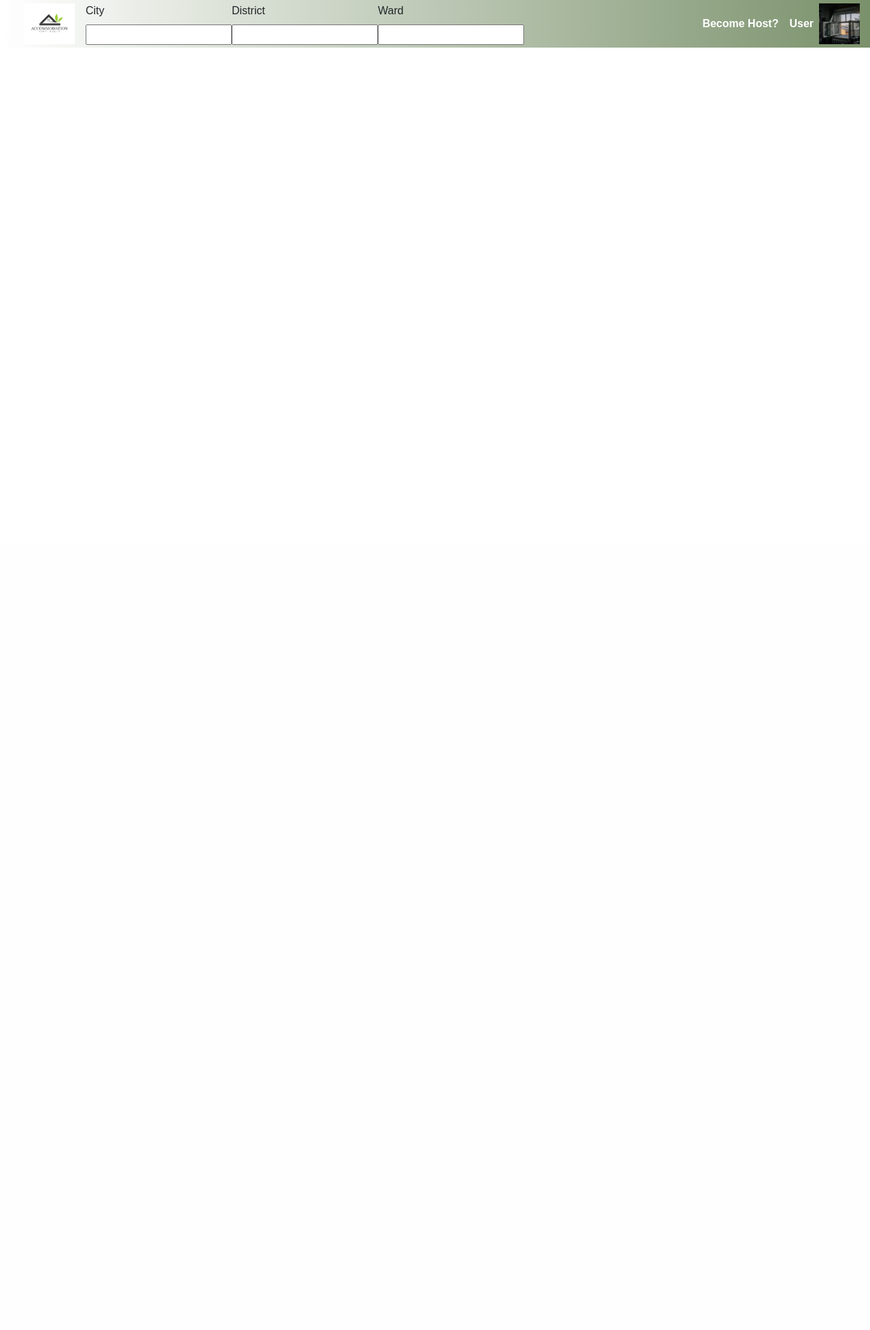
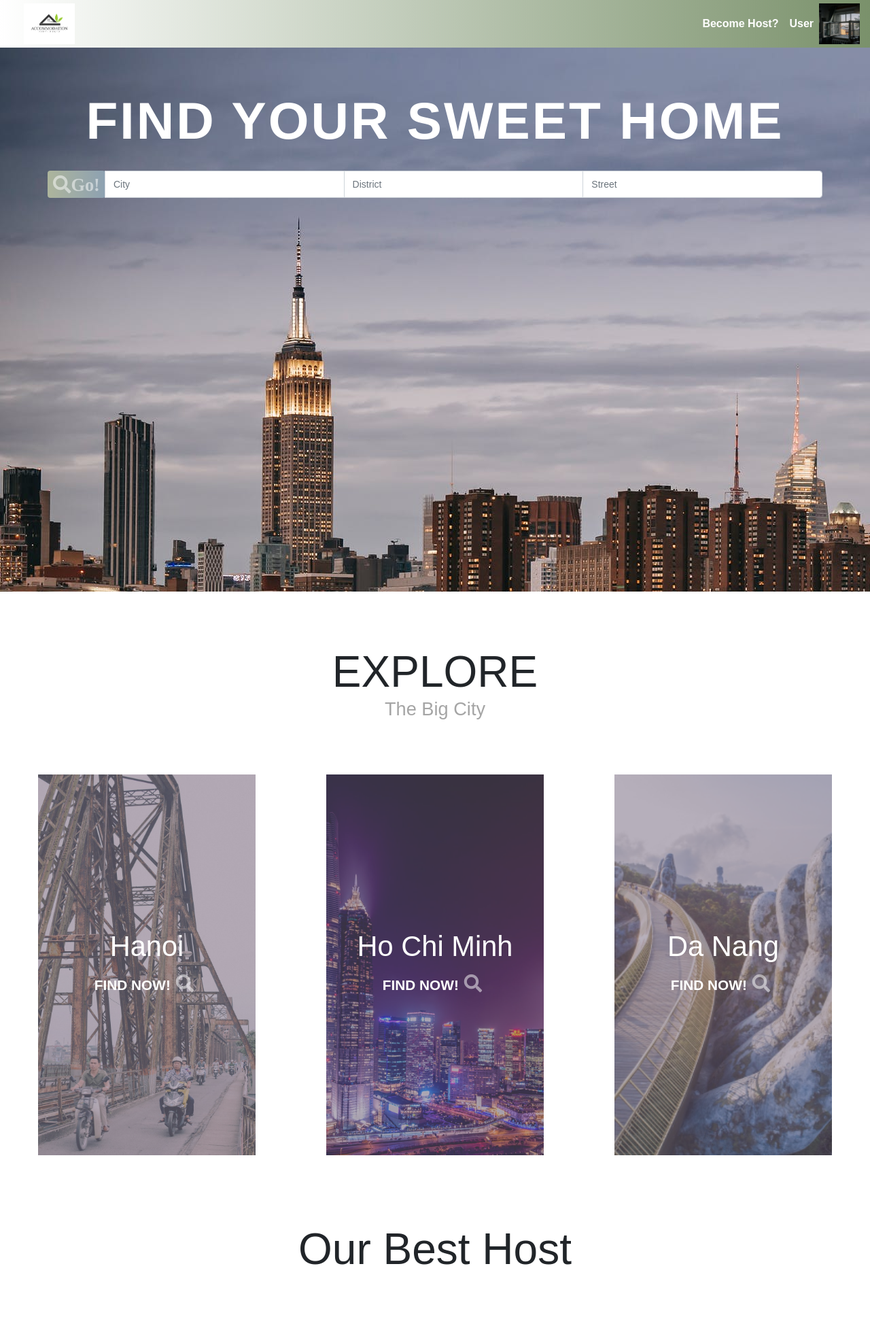
Before and after one commit to eruchii/BaiTapLonPTUW, a Python web app: template easyaccomod/templates/renter/page/searchPage.html in a window 1280 px wide. Shown: the whole page at 68% size. Before the commit the page ends 70 px from the top, so only its background shows below. Run offline with Jinja, Linux system fonts and the light colour scheme; the template is opened without the code that fills it, so the values that code supplies are empty; some libraries are stand-ins or nearby versions.

Commit message:
Complete Renter Front page

```diff
--- /dev/null
+++ b/easyaccomod/templates/renter/css/component/input.css
@@ -0,0 +1,31 @@
+input, select {
+    padding: 10px 16px;
+    border-radius: 20px;
+    outline: none;
+    border: 1px solid #bbbbbb;
+    width: 100%;
+    height: 40px;
+    box-sizing: border-box;
+}
+
+    input[type=date] {
+        /*text-align: center;*/
+    }
+
+    input[type=radio] {
+        height: 20px;
+        width: 20px;
+    }
+
+    input:focus, select:focus {
+        border-color: #019160;
+    }
+
+    input::placeholder {
+        font-size: 14px;
+    }
+
+.input-search {
+    padding-left: 40px;
+    width: 200px ;
+}
--- a/easyaccomod/templates/renter/css/page/searchPage.css
+++ b/easyaccomod/templates/renter/css/page/searchPage.css
@@ -1,12 +1,23 @@
-.{
+@import url('/easyaccomod/templates/renter/css/component/input.css');
+
+*{
     padding: 0px;
     margin: 0px;
 }
+
 
 body{
     font-family: sans-serif;
 }
 
+a{
+    text-decoration: none;
+    color:inherit;
+}
+
+a:hover{
+    color:rgb(156, 186, 67);
+}
 #nav-bar{
     position: sticky;
     top: 0px;
@@ -44,12 +55,186 @@ body{
     outline: none !important;
 }
 
-img #avatar{
+#avatar{
+    width: 60px;
     height: 60px;
 }
 
-div .search-container{
+
+#banner{
+    align-items: center;
     display: flex;
+    justify-content: center;
+    width: 100%;
+    height: 100vh;
+    padding: 40px;
+    background-image: url("../../resource/image/pexels-photo-5845704.jpeg   ")
+}
+.container{
+    margin : 0px;
+    padding: 0px;
+    width: 100%;
+    height: 100%;
+    align-items: center;
+}
+.img-fluid{
+    margin-top: 70px;
+    margin-right: 40px;
+    margin-left: 40px;
+}
+.promo-title{
+    color: #fff;
+    font-size: 4.8rem;
+    font-weight: 600;
+    margin-top:10px;
+    text-align: center;
+    text-transform: uppercase;
+    letter-spacing: 3px;
+}
+
+.search-section{
+    margin-top:40px;
+}
+
+/* vi du ve scale */
+#avatar:hover{
+    transform: scale(1.5);
+}
+
+.input-group-text{
+    outline:0px;
+}
+
+
+.form-control{
+    outline: 0px;
+}
+
+.fa-search{
+    font-size: 1.65rem;
+    margin-left: 0.5rem;
+    opacity: 0.5;
+    color:#fff;
+    font-weight: 600;
+    margin-right: 0.5rem;
+
+}
+
+.btn{
+    color:#fff;
+    font-size : 1.3rem;
+    font-weight: bold;
+    text-transform: uppercase;
+    padding: .5rem 3.5rem;
+    border: none;
+    border-radius: 10rem;
+    display: flex;
+    align-items: center;
+}
+
+.btn-gradient{
+    background-image: linear-gradient(to right, var(--yellow-solid), var(--purple-light));
+}
+
+.btn-gradient:hover{
+    background-image: linear-gradient(to right, var(--purple-light), var(--yellow-solid));
+}
+button.search-button{
+    padding: 0px;
+    margin:0px;
+    border-radius: 0.25rem;
+    border : 0px;
+    display: flex;
+    align-items: center;
+    background-image: linear-gradient(to right,rgb(173, 181, 156), rgb(141, 161, 178));
+}
+
+button.search-button:hover{
+    background-image: linear-gradient(to left,rgb(173, 181, 156), rgb(141, 161, 178));
+}
+
+/* Big City Style */
+.section-head{
+    margin-top:5rem;
+    text-align: center;
+    margin-bottom: 5rem;
+}
+.heading{
+    display: block;
+    font-size: 4rem;
+    text-transform: uppercase;
+    font-weight: 400;
+}
+
+.sub-heading{
+    font-size: 1.7rem;
+    font-weight: 300;
+    color: #a5a5a5
+}
+
+.containers{
+    width: 100%;
+    max-width: 120rem;
+    padding: 0 1.5rem;
+    margin: 0 auto;
+
+}
+
+.grids{
+    display: grid;
+    grid-template-columns: repeat(auto-fit,minmax(15rem,1fr));
+    grid-gap: 2.5rem;
+    justify-items: center;
+}
+
+.grids-item{
+    padding-left: 20px;
+    margin-bottom: 20px;
+    display: flex;
+    flex-direction: column;
     align-items: center;
     justify-content: center;
 }
+.grids-item:hover{
+    transform: scale(1.1);
+}
+.featured-city{
+    height: 35rem;
+    width :20rem;
+    padding: 1rem;
+    color: #fff;
+    position: relative;
+    z-index:0;
+}
+
+.featured-city::before{
+    content : "";
+    position:absolute;
+    top:0;
+    left:0;
+    width: 100%;
+    height: 100%;
+    background-color:  rgba(114, 100, 125, 0.5);
+    z-index:-1;
+}
+
+.city-img{
+    width: 100%;
+    height: 100%;
+    object-fit: cover;
+    position: absolute;
+    top:0;
+    left:0;
+    z-index: -2;
+}
+
+.city-name{
+    font-size:2.6rem;
+}
+
+/* Featured Host */
+.host-heading{
+    display: block;
+    font-size: 4rem;
+    font-weight: 400;
+}
--- a/easyaccomod/templates/renter/page/searchPage.html
+++ b/easyaccomod/templates/renter/page/searchPage.html
@@ -4,13 +4,14 @@
     <meta charset="UTF-8">
     <meta name="viewport" content="width=device-width, initial-scale=1.0">
     <link rel="stylesheet" href="https://maxcdn.bootstrapcdn.com/bootstrap/4.0.0/css/bootstrap.min.css" integrity="sha384-Gn5384xqQ1aoWXA+058RXPxPg6fy4IWvTNh0E263XmFcJlSAwiGgFAW/dAiS6JXm" crossorigin="anonymous">
+    <link rel="stylesheet" href="https://cdnjs.cloudflare.com/ajax/libs/font-awesome/5.15.1/css/all.min.css">
     <link rel="stylesheet" href="../css/page/searchPage.css">
     {% if title %}
     <title>Accommodation - {{ title }}</title>
     {% else %}
     <title>Accommodation</title>
     {% endif %}
-    <script src="https://use.fontawesome.com/bcbea6a6d6.js"></script>
+
 </head>
 <body>
     <section id='nav-bar'>
@@ -21,22 +22,6 @@
                 <i class="fa fa-bars" onclick="openNav()"></i>
               </button>
               <div class="collapse navbar-collapse" id="navbarNav">
-                <div class="search-container">
-                    <div>
-                        <label style="display: block;">City</label>
-                        <input type="text">
-                    </div>
-
-                    <div>
-                        <label style="display: block;">District</label>
-                        <input>
-                    </div>
-                    <div>
-                        <label style="display: block;">Ward</label>
-                        <input>
-                    </div>
-
-                </div>
               <ul class="navbar-nav  ml-auto">
                   <li class="nav-item">
                     <a class="nav-link" href="#">Become Host?</a>
@@ -46,14 +31,74 @@
                   </li>
                 </ul>
                 <img src="../resource/image/pexels-photo-4786270.jpeg" id = "avatar"
-                style="width: 60px; height: 60px;">
+                style="">
               </div>
             </div>
           </nav>
     </section>
     <section id='banner'>
-        <div container></div>
+        <div class="container">
+          <div class="row">
+            <div class="col-lg-12 text-centered">
+              <p class="promo-title">Find your sweet Home</p>
+            </div>
+            <div class="col-md-12">
+              <div class="input-group">
+                <div class="input-group-prepend">
+                 <button class="search-button">
+                   <i class="fas fa-search">Go!</i>
+                 </button>
+                </div>
+                <input type="text" aria-label="City" class="form-control" placeholder="City" id="city">
+                <input type="text" aria-label="District" class="form-control" placeholder="District">
+                <input type="text" aria-label="Street" class="form-control" placeholder="Street">
+              </div>
+            </div>
+          </div>
+        </div>
     </section>
+    <section class="big-city">
+      <div class="containers">
+        <h5 class="section-head">
+          <span class="heading">
+            Explore
+          </span>
+          <span class="sub-heading">
+            The Big City
+          </span>
+        </h5>
+        <div class="grids">
+          <div class="grids-item featured-city">
+            <img src="../resource/image/Hanoi_City.jpeg" alt="Hanoi City" class="city-img">
+            <h5 class="city-name">Hanoi</h5>
+            <a href="" class="btn btn-gradient">Find now!
+            <span class="search-button"><i class="fas fa-search"></i></span></a>
+         </div>
+          <div class="grids-item featured-city">
+            <img src="../resource/image/HCM_city.jpeg" alt="Hanoi City" class="city-img">
+            <h5 class="city-name">Ho Chi Minh</h5>
+            <a href="" class="btn btn-gradient">Find now!
+            <span class="search-button"><i class="fas fa-search"></i></span></a>
+         </div>
+          <div class="grids-item featured-city">
+            <img src="../resource/image/DN_City.png" alt="Hanoi City" class="city-img">
+            <h5 class="city-name">Da Nang</h5>
+            <a href="" class="btn btn-gradient">Find now!
+            <span class="search-button"><i class="fas fa-search"></i></span></a>
+        </div>
+      </div>
+
+    </section>
+    <section class="trusted-host">
+      <div class="containers">
+        <h5 class="section-head">
+          <span class="host-heading">
+            Our Best Host
+          </span>
+        </h5>
+    </section>
+    <section class="footer"></section>
 </body>
+<scrip src="https://cdnjs.cloudflare.com/ajax/libs/font-awesome/5.15.1/js/all.min.js"></scrip>
 <script src="{{ url_for('static', filename='renter_js/roomSearch.js') }}"></script>
 </html>
```
Also changed, not shown: easyaccomod/templates/renter/resource/image/DN_City.png (added), easyaccomod/templates/renter/resource/image/HCM_city.jpeg (added), easyaccomod/templates/renter/resource/image/Hanoi_City.jpeg (added), easyaccomod/templates/renter/resource/image/pexels-photo-5845704.jpeg (added).
